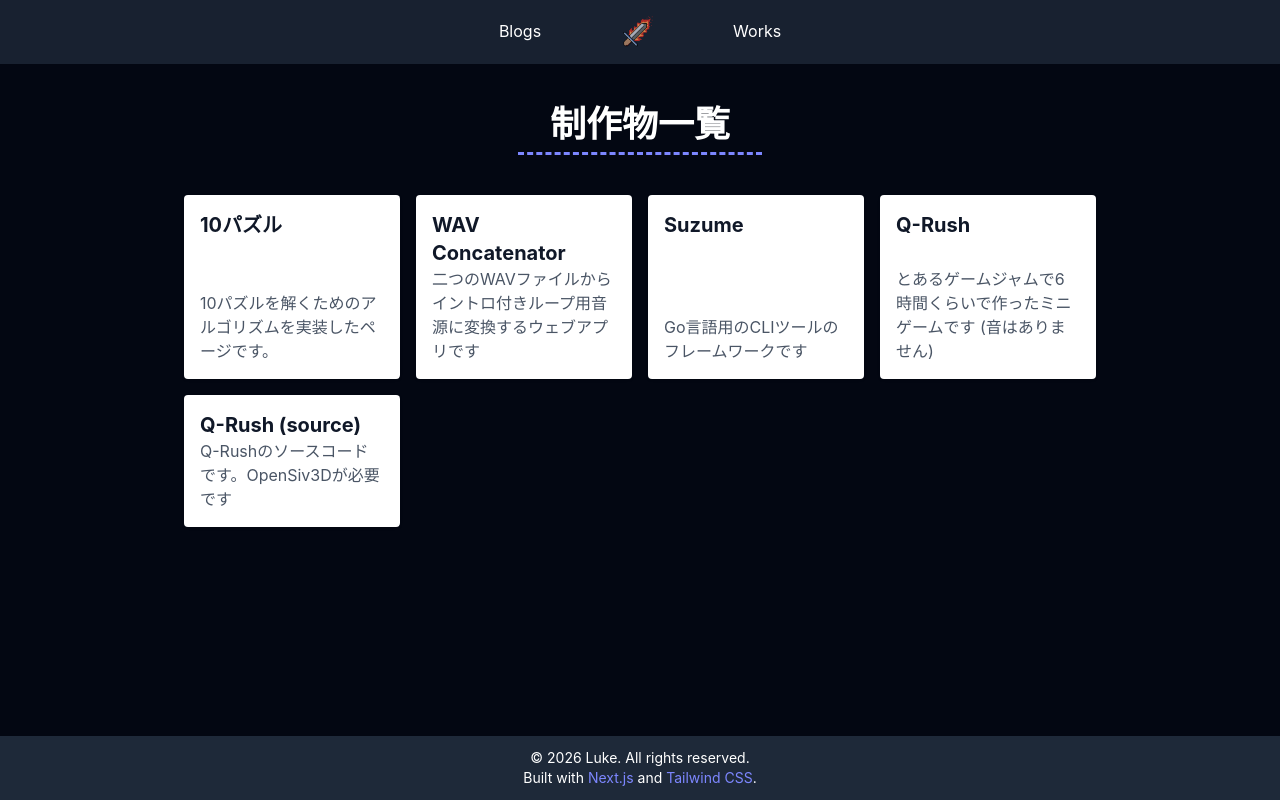
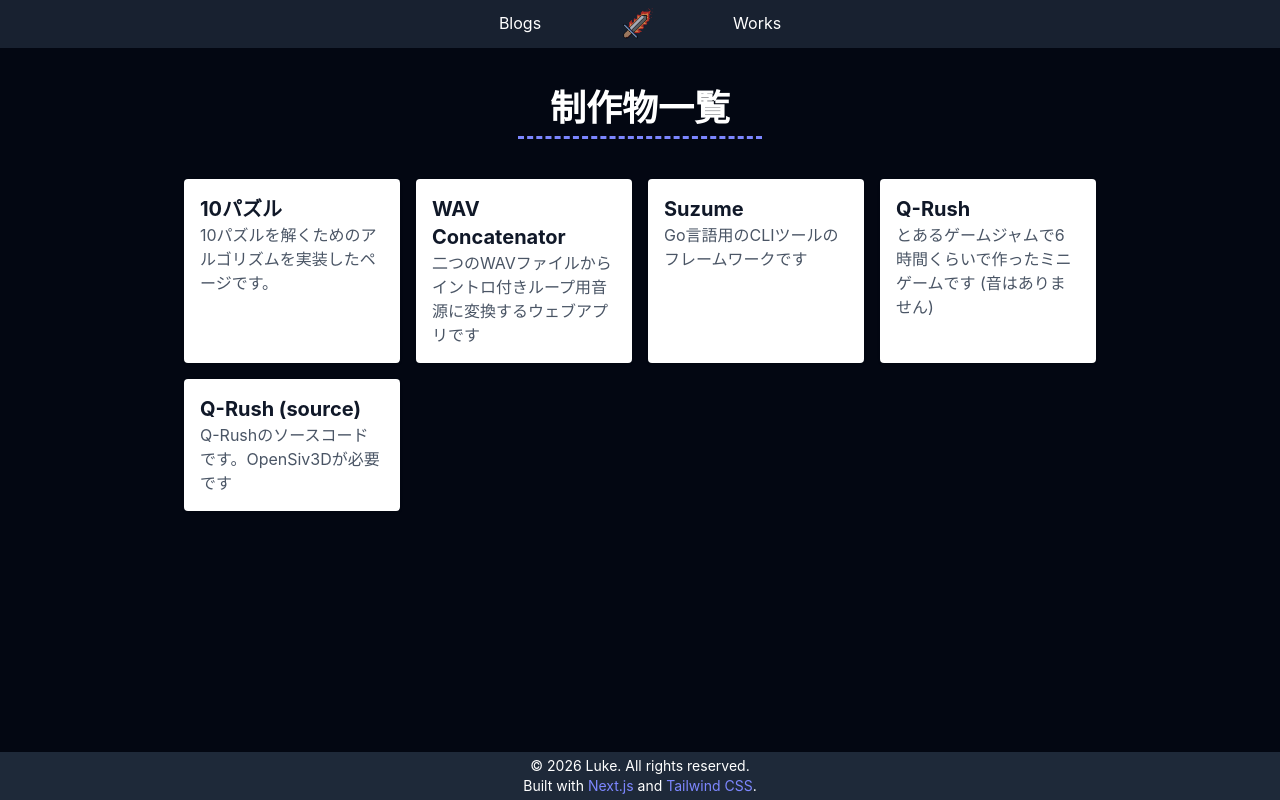
Before and after one commit to Luke256/Luke256.dev, a Next.js app: page /works in a window 1280 px wide. Built offline with nearby package versions, Linux system fonts and the light colour scheme.

Commit message:
Refactor card layouts and MDX prose styles

```diff
--- a/app/globals.css
+++ b/app/globals.css
@@ -2,8 +2,8 @@
 @plugin "@tailwindcss/typography";
 
 :root {
-    --header-height: 4rem;
-    --footer-height: 4rem;
+    --header-height: 3rem;
+    --footer-height: 3rem;
 }
 
 
--- a/app/works/page.tsx
+++ b/app/works/page.tsx
@@ -19,7 +19,7 @@ const WorksPage = () => {
             <div className="grid grid-cols-1 md:grid-cols-2 lg:grid-cols-4 gap-4">
               {WorksList.map((work: WorksListItem, index: number) => (
                 <Link key={index} href={work.internal ?`/works/${work.slug}`:work.slug} className="h-full">
-                  <div className="p-4 bg-white rounded shadow h-full flex md:flex-col justify-between">
+                  <div className="p-4 bg-white rounded shadow h-full flex-col justify-between">
                     <h2 className="text-xl font-bold text-gray-900">{work.title}</h2>
                     <div className="">
                       <p className="text-gray-600">{work.description}</p>
--- a/components/HeadBar.tsx
+++ b/components/HeadBar.tsx
@@ -6,7 +6,7 @@ const HeadBar = () => {
   return (
     <div className="sticky top-0 bg-gray-800/80 text-white flex justify-evenly sm:justify-center sm:gap-16 h-(--header-height) items-center backdrop-blur-sm z-50">
       <Link href="/blogs/">
-        <div className="trainsition duration-150 ease-in-out px-4 py-1 border-b-2 border-indigo-500/0 hover:border-indigo-500">
+        <div className="trainsition duration-150 ease-in-out px-4 border-b-2 border-indigo-500/0 hover:border-indigo-500">
           Blogs
         </div>
       </Link>
@@ -14,7 +14,7 @@ const HeadBar = () => {
         <Image src={FlameSword} alt="FlameSword" width={32} height={32} loading="eager"/>
       </Link>
       <Link href="/works">
-        <div className="trainsition duration-150 ease-in-out px-4 py-1 border-b-2 border-indigo-500/0 hover:border-indigo-500">
+        <div className="trainsition duration-150 ease-in-out px-4 border-b-2 border-indigo-500/0 hover:border-indigo-500">
           Works
         </div>
       </Link>
--- a/components/blogs/BlogItem.tsx
+++ b/components/blogs/BlogItem.tsx
@@ -2,14 +2,8 @@ import { SiZenn } from "react-icons/si";
 import { BlogInfo } from "./BlogPage";
 import Link from "next/link";
 
-const BlogItem = ({ blog }: { blog: BlogInfo }) => {
-    if (blog.slug === undefined) return <></>;
-
-    if (blog.type === "zenn") {
+const ZennInfo = ({ blog }: { blog: BlogInfo }) => {
     return (
-            <Link href={blog.slug} className="h-full">
-                <div className="p-4 bg-white rounded shadow h-full flex md:flex-col justify-between">
-                    <h2 className="text-xl font-bold text-gray-900">{blog.title}</h2>
         <div className="">
             <p className="text-gray-600">Created at: {blog.createdAt}</p>
             <div className="flex">
@@ -19,18 +13,30 @@ const BlogItem = ({ blog }: { blog: BlogInfo }) => {
                 </div>
             </div>
         </div>
-                </div>
-            </Link>
     );
-    }
+};
+
+const BlogInfoItem = ({ blog }: { blog: BlogInfo }) => {
     return (
-        <Link href={`/blogs/${blog.slug}`} className="h-full">
-            <div className="p-4 bg-white rounded shadow h-full flex md:flex-col justify-between">
-                <h2 className="text-xl font-bold text-gray-900">{blog.title}</h2>
         <div className="">
             <p className="text-gray-600">Created at: {blog.createdAt}</p>
             <p className="text-gray-600">Updated at: {blog.updatedAt}</p>
         </div>
+    );
+};
+
+const BlogItem = ({ blog }: { blog: BlogInfo }) => {
+    if (blog.slug === undefined) return <></>;
+
+    const href = blog.type === "zenn" ? blog.slug : `/blogs/${blog.slug}`;
+
+    return (
+        <Link href={href} className="h-full">
+            <div className="p-4 bg-white rounded flex-col h-full justify-between">
+                <div className="text-xl font-bold text-gray-900 line-clamp-2">
+                    {blog.title}
+                </div>
+                {blog.type === "zenn" ? <ZennInfo blog={blog} /> : <BlogInfoItem blog={blog} />}
             </div>
         </Link>
     );
```
Also changed, not shown: components/mdx-layout.tsx (+20 -2 lines). Lines whose indentation alone changed are shown as unchanged.
